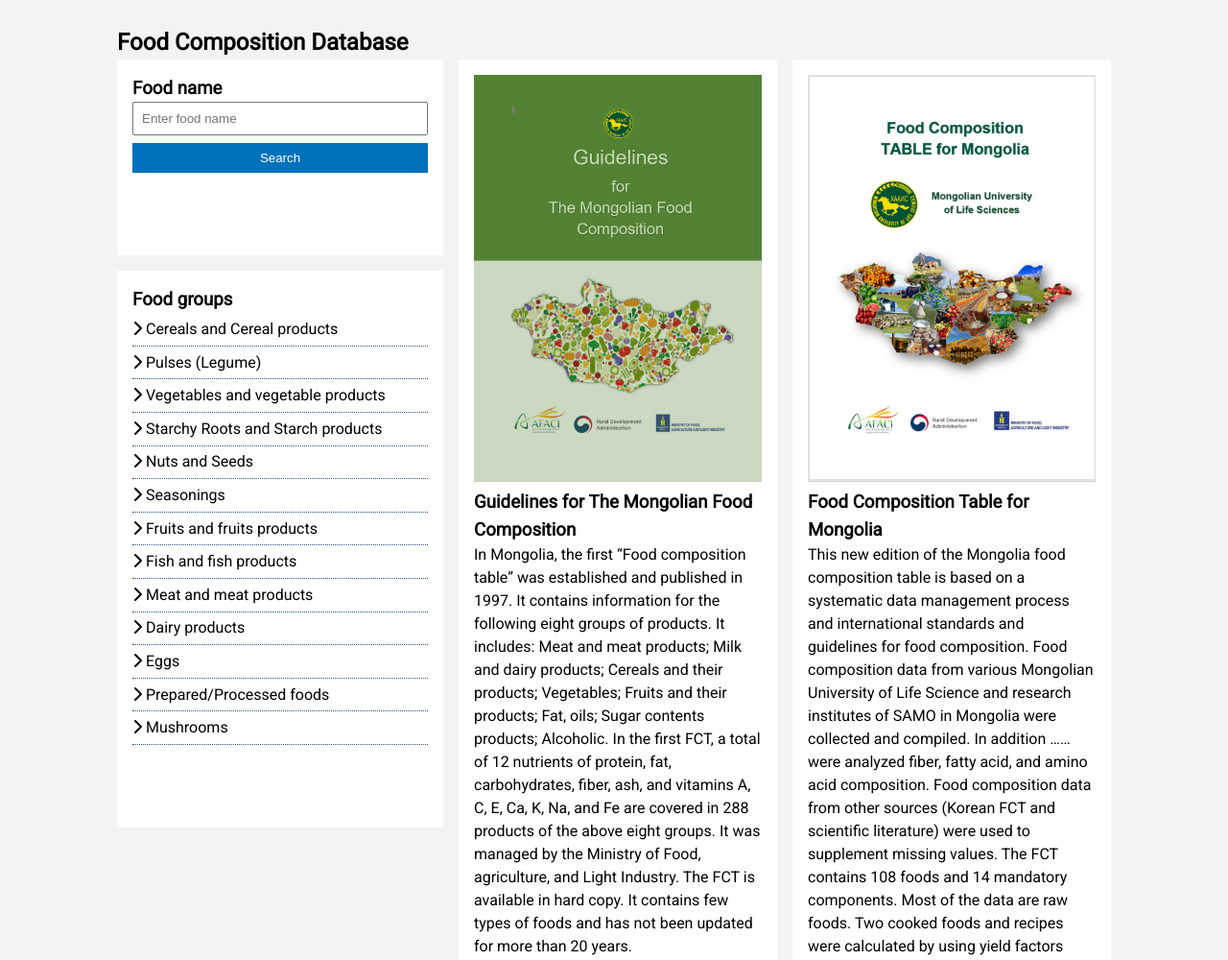
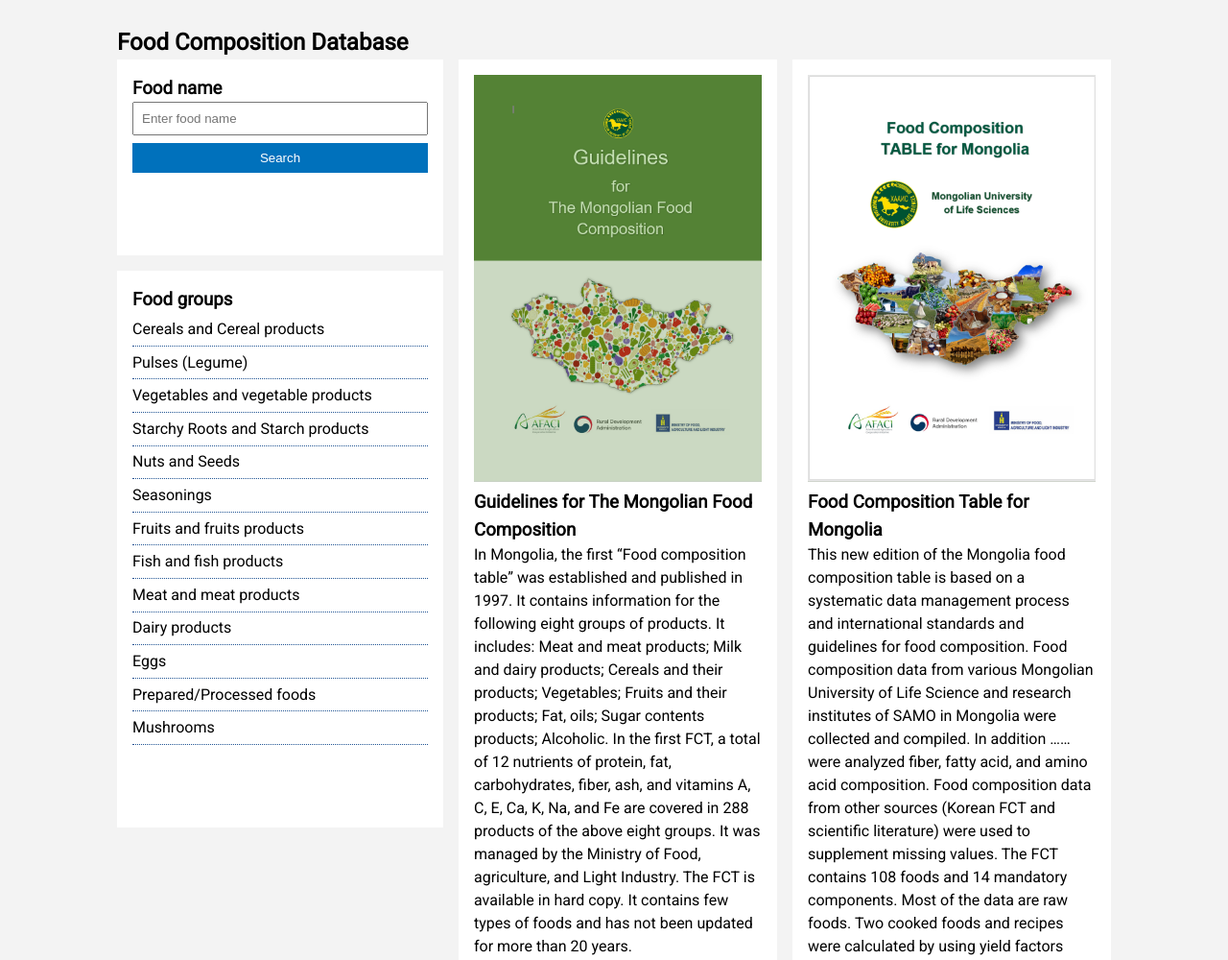
Before and after one commit to Orgilid/mfcd, a plain HTML site: page mfcd.html in a window 1280 px wide. Shown: the part 80-1080 px from the top of the page at 96% size. Drawn offline with Linux system fonts and the light colour scheme.

Commit message:
ul li i ustgasan

```diff
--- a/css/style.css
+++ b/css/style.css
@@ -86,16 +86,20 @@
     display: inline-block;
     position: relative;
 }
+/* #listSearch ul li:hover i {
+
+} */
 
 #listSearch ul li ul {
     display: none;
     left:1rem;
 }
+
 #listSearch ul li:hover ul {
     display: block;
     position: relative;
+}
 
-}
 
 #listSearch ul li ul li:hover {
     cursor: pointer;
--- a/mfcd.html
+++ b/mfcd.html
@@ -41,7 +41,7 @@
                     <aside id="listSearch" class="card sc">
                         <h3>Food groups</h3>
                         <ul id="ulFoodGroup" class="list">
-                            <li><i class="fas fa-chevron-right"></i> Cereals and Cereal products
+                            <li>Cereals and Cereal products
                                 <ul class="sublist">
                                     <li><input type="checkbox" value="wheat, whole, raw"> Wheat, whole, raw</li>
                                     <li><input type="checkbox" value="barley, whole, raw"> Barley, whole, raw</li>
@@ -63,13 +63,13 @@
                                     <li><input type="checkbox" value="noodles, wheat, flour, fortified"> Noodles, wheat, flour, fortified </li>
                                 </ul>
                             </li>
-                            <li><i class="fas fa-chevron-right"></i> Pulses (Legume)
+                            <li>Pulses (Legume)
                                 <ul class="sublist">
                                     <li><input type="checkbox" value="soybean, dried, raw"> Soybean, dried, raw</li>
                                     <li><input type="checkbox" value="peas, dried, raw"> Peas, dried, raw</li>
                                 </ul>
                             </li>
-                            <li><i class="fas fa-chevron-right"></i> Vegetables and vegetable products
+                            <li>Vegetables and vegetable products
                                 <ul class="sublist">
                                     <li><input type="checkbox" value="cabbage, green, raw"> Cabbage, green, raw</li>
                                     <li><input type="checkbox" value="cabbage, purple, raw"> Cabbage, purple, raw</li>
@@ -97,13 +97,13 @@
                                     <li><input type="checkbox" value="kale, raw"> Kale, raw</li>
                                 </ul>
                             </li>
-                            <li><i class="fas fa-chevron-right"></i> Starchy Roots and Starch products
+                            <li>Starchy Roots and Starch products
                                 <ul class="sublist">
                                     <li><input type="checkbox" value="potato, raw"> Potato, raw</li>
                                     <li><input type="checkbox" value="vermicelli"> Vermicelli</li>
                                 </ul>
                             </li>
-                            <li><i class="fas fa-chevron-right"></i> Nuts and Seeds
+                            <li>Nuts and Seeds
                                 <ul class="sublist">
                                     <li><input type="checkbox" value="cedar pine nut kernels"> Cedar (pine) nut kernels</li>
                                     <li><input type="checkbox" value="flax seeds, raw"> Flax seeds, raw</li>
@@ -113,13 +113,13 @@
                                     <li><input type="checkbox" value="flax flour"> Flax flour</li>
                                 </ul>
                             </li>
-                            <li><i class="fas fa-chevron-right"></i> Seasonings
+                            <li>Seasonings
                                 <ul class="sublist">
                                     <li><input type="checkbox" value="cumin, powder, raw"> Cumin, powder, raw</li>
                                     <li><input type="checkbox" value="jalapeno, raw"> Jalapeno, raw</li>
                                 </ul>
                             </li>
-                            <li><i class="fas fa-chevron-right"></i> Fruits and fruits products
+                            <li>Fruits and fruits products
                                 <ul class="sublist">
                                     <li><input type="checkbox" value="seabuckthorn, fruit"> Seabuckthorn, fruit</li>
                                     <li><input type="checkbox" value="apple, small"> Apple, small</li>
@@ -139,13 +139,13 @@
                                     <li><input type="checkbox" value="seabuckthorn, oil"> Seabuckthorn, oil</li>
                                 </ul>
                             </li>
-                            <li><i class="fas fa-chevron-right"></i> Fish  and fish products
+                            <li>Fish  and fish products
                                 <ul class="sublist">
                                     <li><input type="checkbox" value="humpback whitefish, frozen, raw"> Humpback whitefish, frozen, raw</li>
                                     <li><input type="checkbox" value="fish, canned, boiled"> Fish, canned, boiled</li>
                                 </ul>
                             </li>
-                            <li><i class="fas fa-chevron-right"></i> Meat and meat products
+                            <li>Meat and meat products
                                 <ul class="sublist">
                                     <li><input type="checkbox" value="beef, meat, boneless, raw, farm"> Beef, meat, boneless, raw, farm</li>
                                     <li><input type="checkbox" value="sheep, meat, boneless, raw, from khangai"> Sheep, meat, boneless, raw, from Khangai</li>
@@ -159,7 +159,7 @@
                                     <li><input type="checkbox" value="reindeer, meat, boneless, raw, from taiga"> Reindeer, meat, boneless, raw, from Taiga</li>
                                 </ul>
                             </li>
-                            <li><i class="fas fa-chevron-right"></i> Dairy products
+                            <li>Dairy products
                                 <ul class="sublist">
                                     <li><input type="checkbox" value="milk, cow, raw"> Milk, cow, raw</li>
                                     <li><input type="checkbox" value="milk, goat, raw"> Milk, goat, raw</li>
@@ -185,18 +185,18 @@
                                     <li><input type="checkbox" value="milk, reindeer, raw"> Milk, reindeer, raw</li>
                                 </ul>
                             </li>
-                            <li><i class="fas fa-chevron-right"></i> Eggs
+                            <li>Eggs
                                 <ul class="sublist">
                                     <li><input type="checkbox" value="egg, chicken, whole, raw"> Egg, chicken, whole, raw</li>
                                 </ul>
                             </li>
-                            <li><i class="fas fa-chevron-right"></i> Prepared/Processed foods
+                            <li>Prepared/Processed foods
                                 <ul class="sublist">
                                     <li><input type="checkbox" value="biscuit, kheviin boov, fried"> Biscuit, kheviin boov, fried</li>
                                     <li><input type="checkbox" value="cream, clotted, milk, yak, boiled"> Cream, clotted, milk, yak, boiled</li>
                                 </ul>
                             </li>
-                            <li><i class="fas fa-chevron-right"></i> Mushrooms
+                            <li>Mushrooms
                                 <ul class="sublist">
                                     <li><input type="checkbox" value="mushroom, button, wild, raw"> Mushroom, button, wild, raw</li>
                                 </ul>
```
